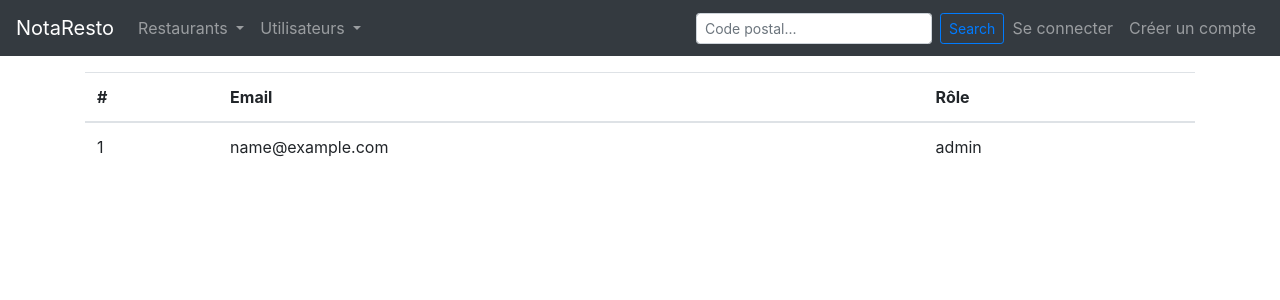
After one commit to adjanorpro18/notaresto, a Symfony app: template templates/users/index.html.twig in a window 1280 px wide. The commit adds this page. Shown: the top 300 px of the page. Run offline with Twig, Linux system fonts and the light colour scheme; the template is opened without the code that fills it: most values are stand-ins (such as "Sample title", 1, 10 or a date in 2020); some libraries are stand-ins or nearby versions.

Commit message:
users list

```diff
--- a/src/Controller/RestaurantController.php
+++ b/src/Controller/RestaurantController.php
@@ -22,7 +22,7 @@ class RestaurantController extends AbstractController
 
     /**
      * Affiche un restaurant
-     * @Route("/restaurant/{restaurant}", name="restaurant_show", methods={"GET"}, requirements={"restaurant" = "\d+"})
+     * @Route("/restaurant/{restaurant.id}", name="restaurant_show", methods={"GET"}, requirements={"restaurant.id" = "\d+"})
      * @param restaurant $restaurant
      */
     public function show(restaurant $restaurant)
@@ -57,7 +57,7 @@ class RestaurantController extends AbstractController
     }
 
     /**
-     * Supprime la ville
+     * Supprime le restaurant
      * @Route("/restaurant/{restaurant}", name="restaurant_delete", methods={"DELETE"})
      * @param restaurant $restaurant
      */
--- a/templates/_partials/navbar.html.twig
+++ b/templates/_partials/navbar.html.twig
@@ -11,10 +11,10 @@
 					Restaurants
 				</a>
 				<div class="dropdown-menu" aria-labelledby="navbarDropdown">
-					<a class="dropdown-item" href="#">Voir mes restaurants</a>
-					<a class="dropdown-item" href="#">Voir tous les restaurants</a>
+					<a class="dropdown-item" href="{{path('restaurant_index')}}">Voir mes restaurants</a>
+					<a class="dropdown-item" href="{{path('restaurant_index')}}">Voir tous les restaurants</a>
 					<div class="dropdown-divider"></div>
-					<a class="dropdown-item" href="#">Créer un restaurant</a>
+					<a class="dropdown-item" href="{{path('restaurant_new')}}">Créer un restaurant</a>
 				</div>
 			</li>
 
@@ -23,7 +23,7 @@
 					Utilisateurs
 				</a>
 				<div class="dropdown-menu" aria-labelledby="navbarDropdown">
-					<a class="dropdown-item" href="#">Voir tous les utilisateurs</a>
+					<a class="dropdown-item" href="{{path('user_index')}}">Voir tous les utilisateurs</a>
 				</div>
 			</li>
 		</ul>
@@ -31,18 +31,25 @@
 
 	<div class="collapse navbar-collapse justify-content-end">
 		<ul class="navbar-nav ml-auto">
+			<form class="form-inline my-2 my-lg-0">
+				<input class="form-control form-control-sm mr-sm-2" type="search" placeholder="Code postal..." aria-label="Search">
+				<button class="btn btn-outline-primary btn-sm my-2 my-sm-0" type="submit">Search</button>
+			</form>
+			{% if app.user %}
 				<li class="nav-item">
 					<a class="nav-link " href="{{path('app_index')}}" tabindex="-1" aria-disabled="true">Bienvenue, info@adjanorpro.com</a>
 				</li>
 				<li class="nav-item">
 					<a class="nav-link" href="{{path('app_logout')}}" tabindex="-1" aria-disabled="true">Déconnexion</a>
 				</li>
+			{% else %}
 				<li class="nav-item">
 					<a class="nav-link" href="{{path('app_login')}}" tabindex="-1" aria-disabled="true">Se connecter</a>
 				</li>
 				<li class="nav-item">
 					<a class="nav-link" href="{{path('app_register')}}" tabindex="-1" aria-disabled="true">Créer un compte</a>
 				</li>
+			{% endif %}
 		</ul>
 	</div>
 
--- a/templates/app/index.html.twig
+++ b/templates/app/index.html.twig
@@ -15,7 +15,7 @@
 						{{ restaurant.description }}
 					</p>
 					<p>
-						<a href="#" class="btn btn-success my-2">Donner un avis !</a>
+						<a href="{{path('restaurant_show', {'restaurant': 'restaurant.id'})}}" class="btn btn-success my-2">Donner un avis !</a>
 					</p>
 				</div>
 			{% endif %}
--- /dev/null
+++ b/templates/users/index.html.twig
@@ -0,0 +1,40 @@
+{% extends 'base.html.twig' %}
+
+{% block title %}Liste des utilisateurs
+{% endblock %}
+
+{% block body %}
+
+	<div class="container mt-3">
+		<div class="row">
+			<div class="col">
+				<table class="table">
+					<thead>
+						<tr>
+							<th>#</th>
+							<th>Email</th>
+							<th>Rôle</th>
+						</tr>
+					</thead>
+					<tbody>
+						{% for user in users %}
+							<tr>
+								<td>
+									{{user.id}}</td>
+								<td>
+									{{user.email}}</td>
+								<td>
+									{% for role in user.roles %}
+										{{role}}
+										{% if not loop.last %},
+										{% endif %}
+									{% endfor %}
+								</td>
+							</tr>
+						{% endfor %}
+					</tbody>
+				</table>
+			</div>
+		</div>
+	</div>
+{% endblock %}
```
Also changed, not shown: src/Controller/AppController.php (+9 -0 lines), src/Controller/ReviewController.php (+45 -0 lines), src/Controller/UserController.php (added, +24 -0 lines). Lines whose indentation alone changed are shown as unchanged.
